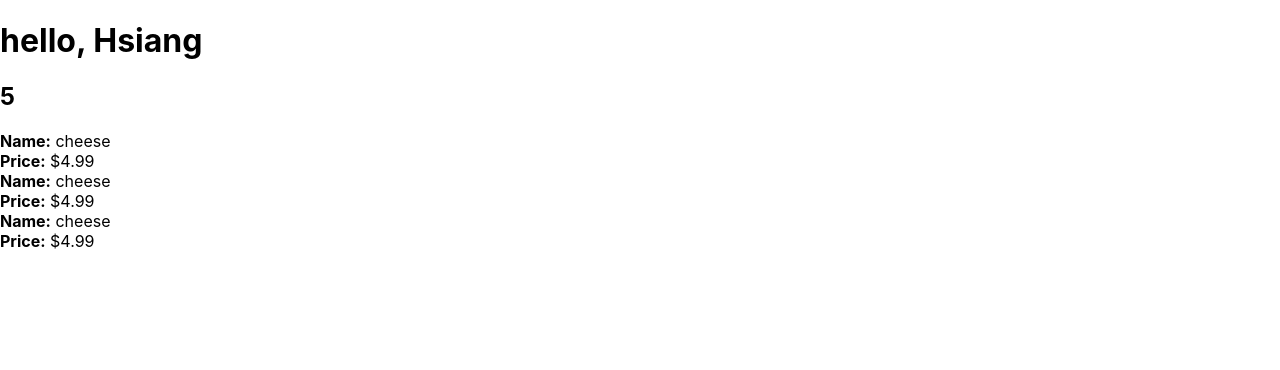
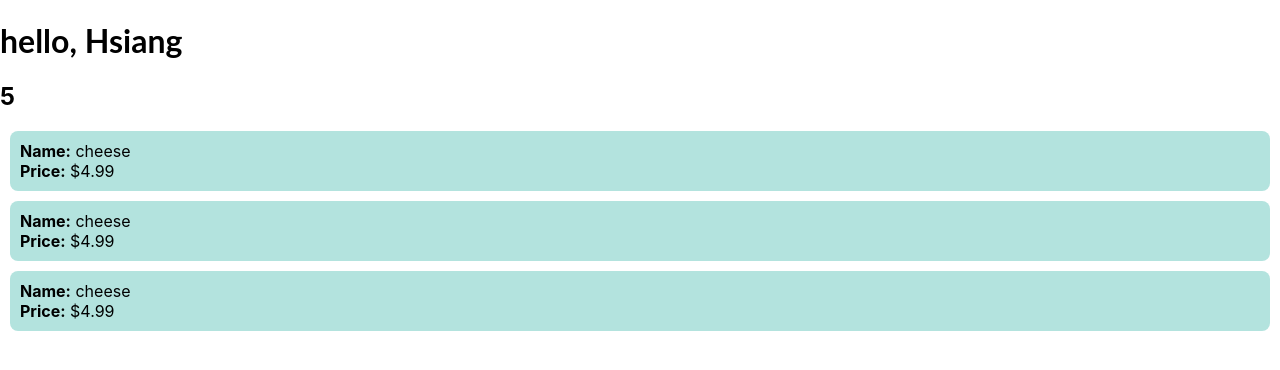
Before and after one commit to chienhsiang-hung/my-app, a React (Create React App) app: page / in a window 1280 px wide. Shown: the top 370 px of the page. Built offline with nearby package versions, Linux system fonts and the light colour scheme.

Commit message:
Update index.css

```diff
--- a/src/index.css
+++ b/src/index.css
@@ -11,3 +11,13 @@ code {
   font-family: source-code-pro, Menlo, Monaco, Consolas, 'Courier New',
     monospace;
 }
+
+h1, p {
+  font-family: Lato;
+}
+.item {
+  background-color:#b3e3de;
+  margin:10px;
+  padding:10px;
+  border-radius:8px;
+}
```
